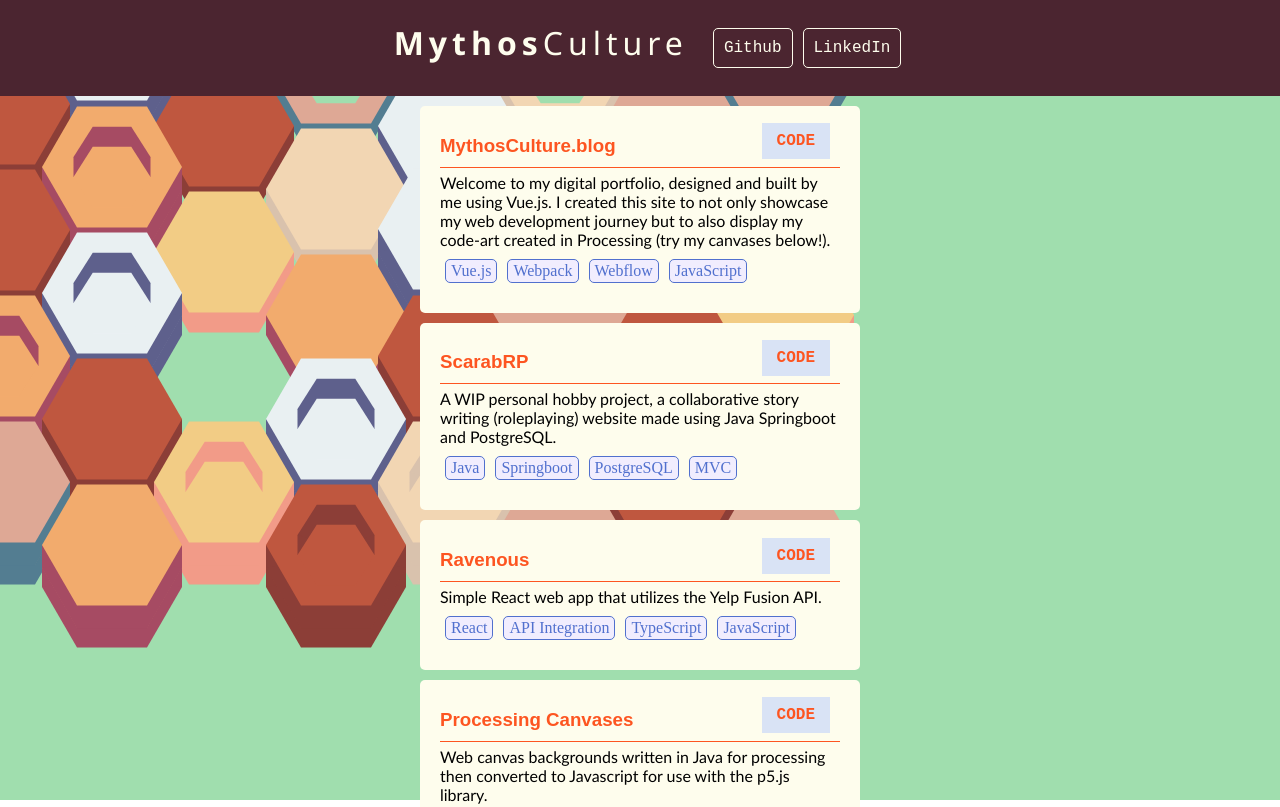
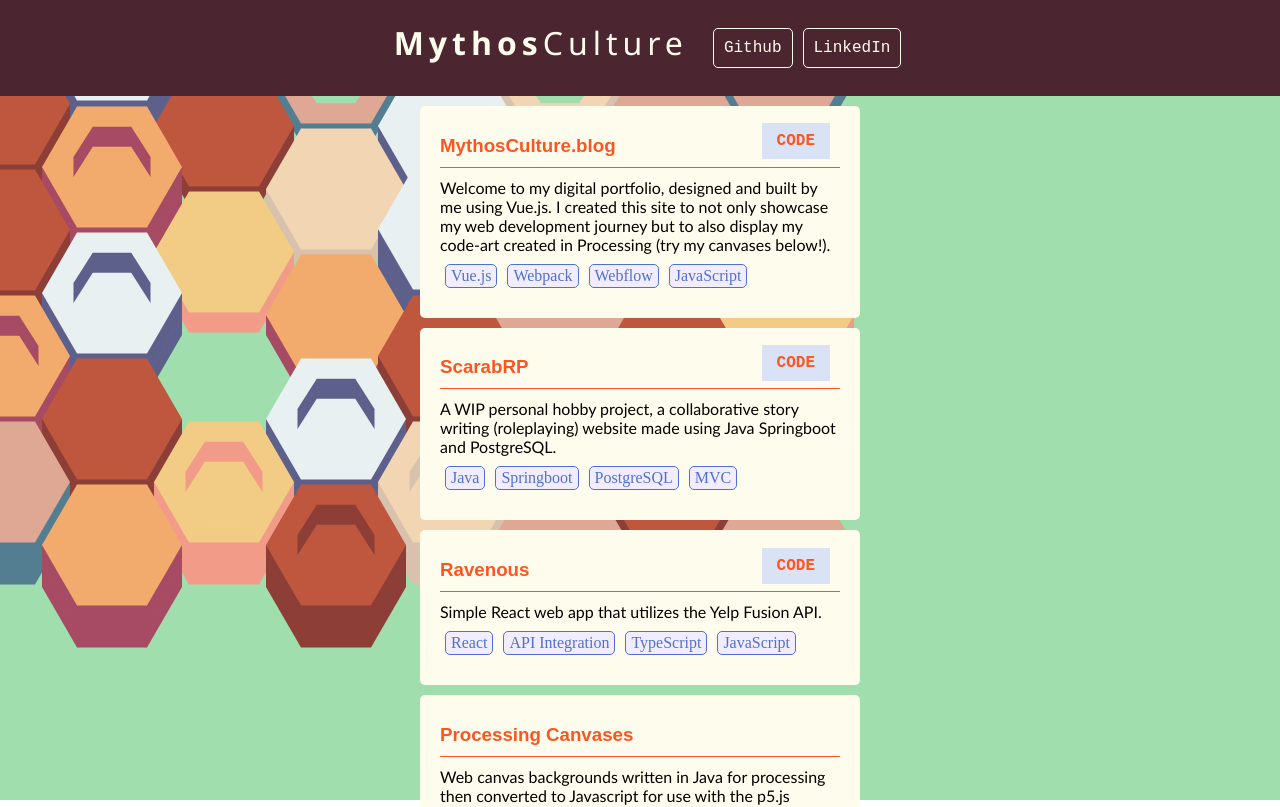
Before and after one commit to MythosCulture/mythos-culture, a Vue app: page / in a window 1280 px wide. Shown: the top 807 px of the page. Built offline with nearby package versions, Linux system fonts and the light colour scheme; the HTML template or start-up script is replaced by a standard one.

Commit message:
minor updates to Container, P5canvas and ProjectBlock

```diff
--- a/src/components/Container.vue
+++ b/src/components/Container.vue
@@ -34,7 +34,6 @@
           </template>
         </ProjectBlock>
         <ProjectBlock
-        :url="processing.url"
         :title="processing.title"
         :description="processing.description">
             <template #tags>
@@ -81,19 +80,18 @@ const ravenous = {
   description: 'Simple React web app that utilizes the Yelp Fusion API.'
 }
 const processing = {
-  url: '/',
   title: 'Processing Canvases',
   description: 'Web canvas backgrounds written in Java for processing then converted to Javascript for use with the p5.js library.'
 }
 
 const hexagonstack = {
   name:'HexagonStack',
-  url: '/',
+  url: 'https://github.com/MythosCulture/HexagonStack_JS',
   description: 'Generates randomized stacked honeycomb patterns as a versatile web canvas background.'
 }
 const triangles = {
   name:'Triangles',
-  url: '/',
+  url: 'https://github.com/MythosCulture/Triangles_JS',
   description: 'Generates randomized triangle patterns.'
 }
 </script>
--- a/src/components/ProjectBlock.vue
+++ b/src/components/ProjectBlock.vue
@@ -2,7 +2,7 @@
     <div class="project-block">
         <div class="project-header">
             <h3 class="project-title">{{ title }}</h3>
-            <CodeButton :url=url>Code</CodeButton>
+            <CodeButton v-if="url" :url=url>Code</CodeButton>
         </div>
         <div class="project-desc">
             {{ description }}
@@ -30,8 +30,7 @@ const props = defineProps({
         required: true
     },
     url: {
-        type: String,
-        required: true
+        type: String
     }
 })
 </script>
@@ -62,7 +61,7 @@ const props = defineProps({
     font-family: Arial, Helvetica, sans-serif;
 }
 .project-desc {
-    padding-top: 5px;
+    padding-top: 10px;
 
     font-family: 'Gill Sans', 'Gill Sans MT', Calibri, 'Trebuchet MS', sans-serif;
 }
--- a/src/components/p5Canvas.vue
+++ b/src/components/p5Canvas.vue
@@ -10,7 +10,7 @@ import { sketch } from '../js/eventBus.js';
 import HexagonStack from '../js/HexagonStack.js';
 import Triangles from '../js/Triangles.js';
 
-const canvas = ref()
+const canvas = ref(null)
 
 const sketchDict = {
     HexagonStack,
@@ -31,7 +31,7 @@ const createP5Instance = (sketchName, ref) => {
 
 onMounted(() =>{
     if (canvas.value && sketchDict[sketch['current']]) {
-        createP5Instance(sketch['current'], canvas.value)
+        createP5Instance(sketch['current'], canvas)
     } else {
         if (!canvas.value) {
             console.error('Canvas element not found');
@@ -44,12 +44,13 @@ onMounted(() =>{
 
 watch(() => sketch.current, (newSketch, oldSketch) => {
   if (canvas.value && sketchDict[newSketch]) {
-    createP5Instance(newSketch, canvas.value);
+    createP5Instance(newSketch, canvas);
   }
 });
 </script>
 <style>
     .p5Canvas {
+        display: block;
         overflow: hidden;
     }
 </style>
```
